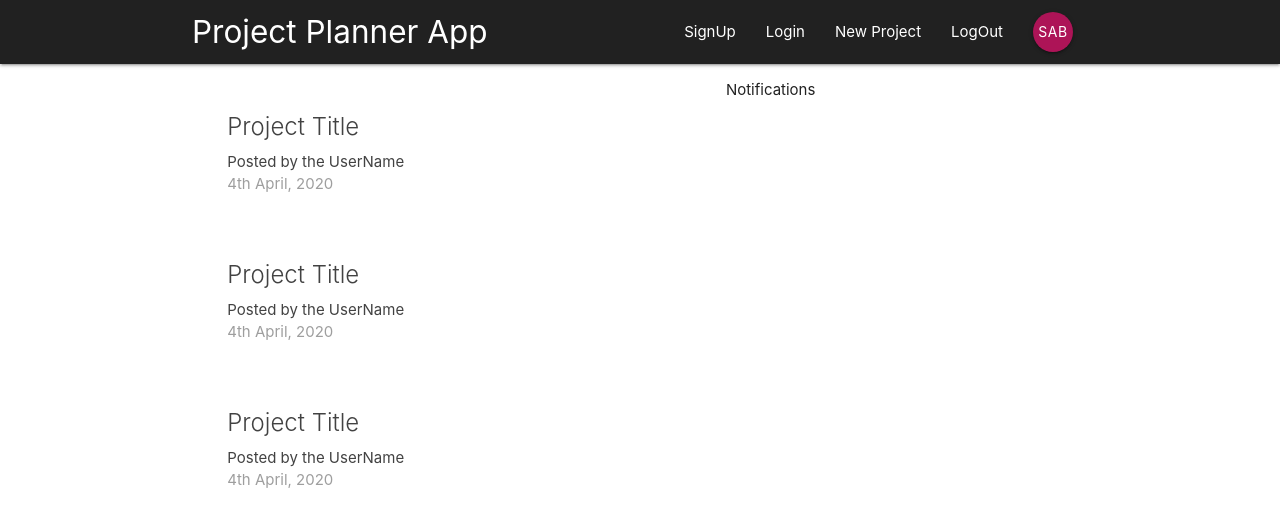
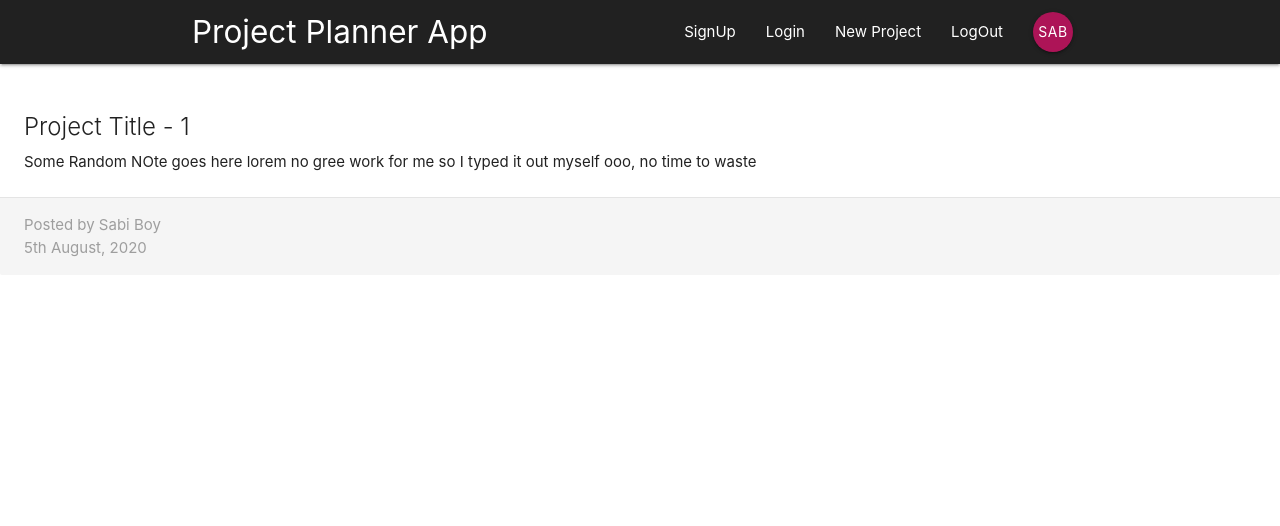
Before and after one commit to m6code/project-plan-app, a React (Create React App) app: page /project/1 in a window 1280 px wide. Shown: the top 526 px of the page. Built offline with nearby package versions, Linux system fonts and the light colour scheme.

Commit message:
Project Details Component

```diff
--- a/src/components/App.js
+++ b/src/components/App.js
@@ -2,13 +2,15 @@ import React from 'react';
 import { BrowserRouter as Router, Switch, Route } from 'react-router-dom'
 import NavBar from './layout/NavBar';
 import DashBoard from './dashboard/DashBoard';
+import ProjectDetails from './projects/ProjectDetails';
 
 function App() {
   return (
     <Router>
       <NavBar />
       <Switch>
-        <Route path="/" component={DashBoard} />
+        <Route exact path="/" component={DashBoard} />
+        <Route path="/project/:id" component={ProjectDetails} />
       </Switch>
     </Router>
   );
--- a/src/components/projects/ProjectDetails.js
+++ b/src/components/projects/ProjectDetails.js
@@ -0,0 +1,22 @@
+import React from 'react'
+
+const ProjectDetails = (props) => {
+    //console.log(props)
+    const id = props.match.params.id;
+    return (
+        <div className="cotainer section project-details">
+            <div className='card z-depth-0'>
+                <div className="card-content">
+                    <span className="card-title">Project Title - {id}</span>
+                    <p>Some Random NOte goes here lorem no gree work for me so I typed it out myself ooo, no time to waste</p>
+                </div>
+                <div className="card-action grey lighten-4 grey-text">
+                    <div>Posted by Sabi Boy</div>
+                    <div>5th August, 2020</div>
+                </div>
+            </div>
+        </div>
+    )
+}
+
+export default ProjectDetails
```
